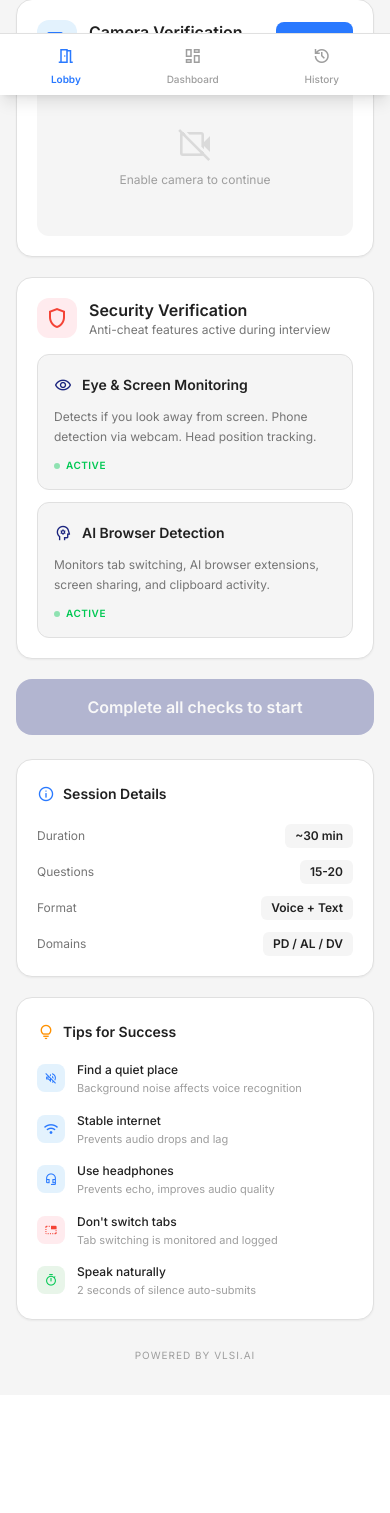
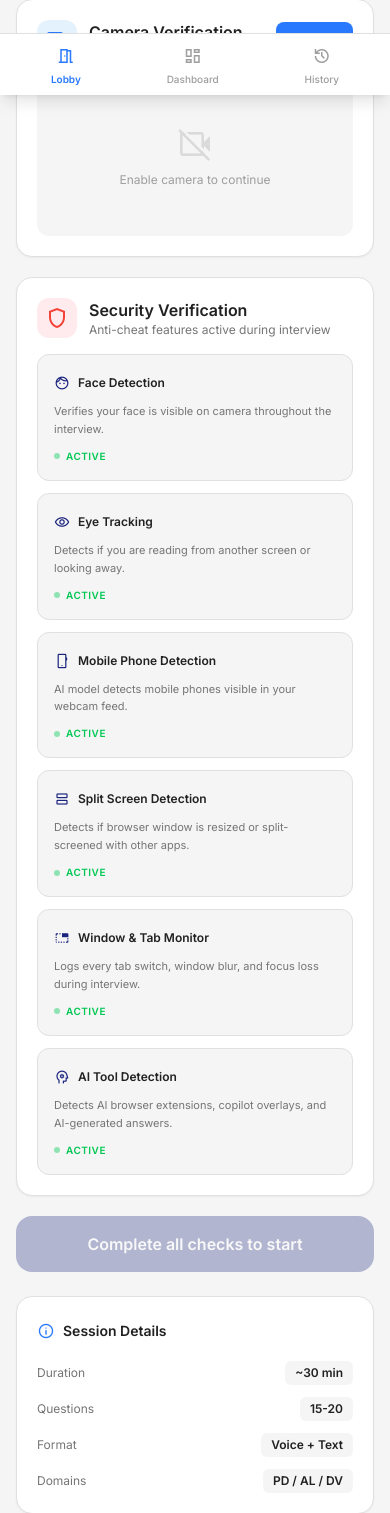
Before and after one commit to Suryanaik-77/simple_interview, a FastAPI app: page / in a window 390 px wide. Shown: the part 749-2262 px from the top of the page. Before the commit the page ends 2109 px from the top, so only its background shows below. Run offline with FastAPI, Linux system fonts and the light colour scheme; some libraries are stand-ins or nearby versions.

Commit message:
Add 6 anti-cheat cards: face, eye, phone, split screen, tab monitor, AI detection

```diff
--- a/templates/index.html
+++ b/templates/index.html
@@ -252,27 +252,75 @@ body { font-family: 'Inter', sans-serif; }
               <p class="text-xs text-text-secondary">Anti-cheat features active during interview</p>
             </div>
           </div>
-          <div class="grid grid-cols-1 sm:grid-cols-2 gap-3">
-            <!-- Eye Tracking -->
+          <div class="grid grid-cols-1 sm:grid-cols-2 lg:grid-cols-3 gap-3">
+            <!-- Face Detection -->
             <div class="bg-surface-dim rounded-xl p-4 border border-outline">
-              <div class="flex items-center gap-2.5 mb-2">
-                <span class="material-symbols-outlined text-brand text-lg">visibility</span>
-                <h4 class="text-sm font-semibold text-text-primary">Eye & Screen Monitoring</h4>
+              <div class="flex items-center gap-2 mb-2">
+                <span class="material-symbols-outlined text-brand text-base">face</span>
+                <h4 class="text-xs font-semibold text-text-primary">Face Detection</h4>
               </div>
-              <p class="text-xs text-text-secondary leading-relaxed">Detects if you look away from screen. Phone detection via webcam. Head position tracking.</p>
-              <div class="flex items-center gap-1.5 mt-3">
+              <p class="text-[11px] text-text-secondary leading-relaxed">Verifies your face is visible on camera throughout the interview.</p>
+              <div class="flex items-center gap-1.5 mt-2.5">
                 <span class="w-1.5 h-1.5 rounded-full bg-success pulse"></span>
                 <span class="text-[10px] font-semibold text-success uppercase tracking-wider">Active</span>
               </div>
             </div>
-            <!-- AI Detection -->
+            <!-- Eye Tracking -->
             <div class="bg-surface-dim rounded-xl p-4 border border-outline">
-              <div class="flex items-center gap-2.5 mb-2">
-                <span class="material-symbols-outlined text-brand text-lg">psychology</span>
-                <h4 class="text-sm font-semibold text-text-primary">AI Browser Detection</h4>
+              <div class="flex items-center gap-2 mb-2">
+                <span class="material-symbols-outlined text-brand text-base">visibility</span>
+                <h4 class="text-xs font-semibold text-text-primary">Eye Tracking</h4>
               </div>
-              <p class="text-xs text-text-secondary leading-relaxed">Monitors tab switching, AI browser extensions, screen sharing, and clipboard activity.</p>
-              <div class="flex items-center gap-1.5 mt-3">
+              <p class="text-[11px] text-text-secondary leading-relaxed">Detects if you are reading from another screen or looking away.</p>
+              <div class="flex items-center gap-1.5 mt-2.5">
+                <span class="w-1.5 h-1.5 rounded-full bg-success pulse"></span>
+                <span class="text-[10px] font-semibold text-success uppercase tracking-wider">Active</span>
+              </div>
+            </div>
+            <!-- Mobile Phone Detection -->
+            <div class="bg-surface-dim rounded-xl p-4 border border-outline">
+              <div class="flex items-center gap-2 mb-2">
+                <span class="material-symbols-outlined text-brand text-base">phone_android</span>
+                <h4 class="text-xs font-semibold text-text-primary">Mobile Phone Detection</h4>
+              </div>
+              <p class="text-[11px] text-text-secondary leading-relaxed">AI model detects mobile phones visible in your webcam feed.</p>
+              <div class="flex items-center gap-1.5 mt-2.5">
+                <span class="w-1.5 h-1.5 rounded-full bg-success pulse"></span>
+                <span class="text-[10px] font-semibold text-success uppercase tracking-wider">Active</span>
+              </div>
+            </div>
+            <!-- Split Screen Detection -->
+            <div class="bg-surface-dim rounded-xl p-4 border border-outline">
+              <div class="flex items-center gap-2 mb-2">
+                <span class="material-symbols-outlined text-brand text-base">splitscreen</span>
+                <h4 class="text-xs font-semibold text-text-primary">Split Screen Detection</h4>
+              </div>
+              <p class="text-[11px] text-text-secondary leading-relaxed">Detects if browser window is resized or split-screened with other apps.</p>
+              <div class="flex items-center gap-1.5 mt-2.5">
+                <span class="w-1.5 h-1.5 rounded-full bg-success pulse"></span>
+                <span class="text-[10px] font-semibold text-success uppercase tracking-wider">Active</span>
+              </div>
+            </div>
+            <!-- Window Blur / Tab Switch -->
+            <div class="bg-surface-dim rounded-xl p-4 border border-outline">
+              <div class="flex items-center gap-2 mb-2">
+                <span class="material-symbols-outlined text-brand text-base">tab_unselected</span>
+                <h4 class="text-xs font-semibold text-text-primary">Window & Tab Monitor</h4>
+              </div>
+              <p class="text-[11px] text-text-secondary leading-relaxed">Logs every tab switch, window blur, and focus loss during interview.</p>
+              <div class="flex items-center gap-1.5 mt-2.5">
+                <span class="w-1.5 h-1.5 rounded-full bg-success pulse"></span>
+                <span class="text-[10px] font-semibold text-success uppercase tracking-wider">Active</span>
+              </div>
+            </div>
+            <!-- AI Browser Detection -->
+            <div class="bg-surface-dim rounded-xl p-4 border border-outline">
+              <div class="flex items-center gap-2 mb-2">
+                <span class="material-symbols-outlined text-brand text-base">psychology</span>
+                <h4 class="text-xs font-semibold text-text-primary">AI Tool Detection</h4>
+              </div>
+              <p class="text-[11px] text-text-secondary leading-relaxed">Detects AI browser extensions, copilot overlays, and AI-generated answers.</p>
+              <div class="flex items-center gap-1.5 mt-2.5">
                 <span class="w-1.5 h-1.5 rounded-full bg-success pulse"></span>
                 <span class="text-[10px] font-semibold text-success uppercase tracking-wider">Active</span>
               </div>
```
